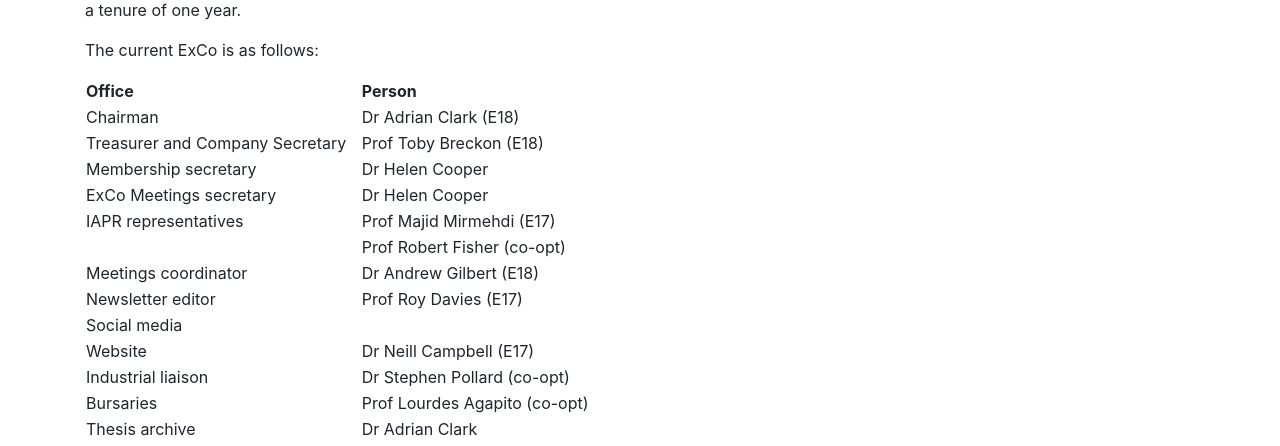
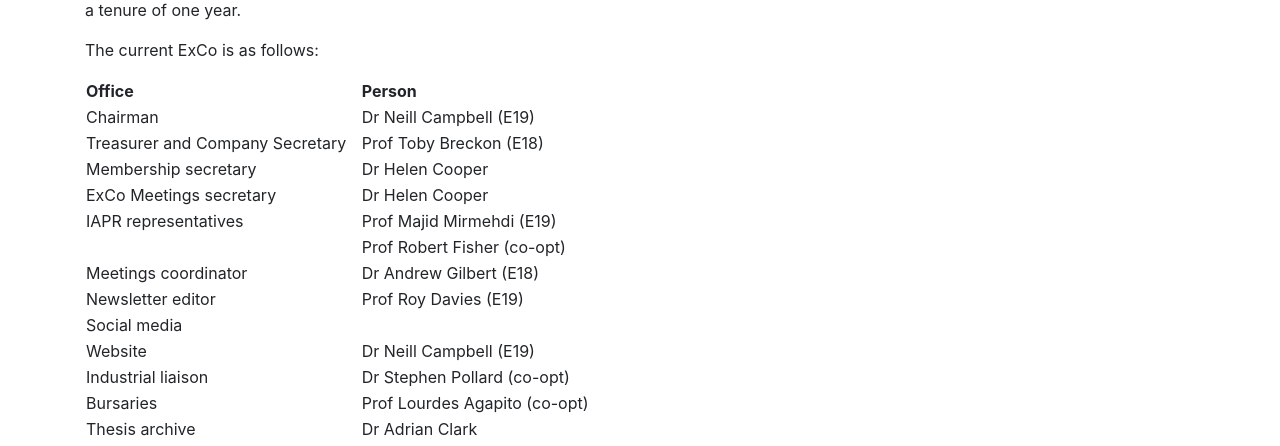
Before and after one commit to BritishMachineVisionAssociation/BMVC2021, a Jekyll site: the page built from information/committee.md, in a window 1280 px wide and 1241 px high. Shown: the part 311-757 px from the top of the window. Built offline with Jekyll 4.4.1, drawn with Linux system fonts in a browser that asks for light colours; nearby versions of some CDN libraries.

```diff
--- a/information/committee.md
+++ b/information/committee.md
@@ -17,16 +17,16 @@
 
 | Office | Person |
 |:-------|:-------|
-| Chairman | Dr Adrian Clark (E18) |
+| Chairman | Dr Neill Campbell (E19) |
 | Treasurer and Company Secretary&nbsp;&nbsp;&nbsp;| Prof Toby Breckon (E18) |
 | Membership secretary | Dr Helen Cooper |
 | ExCo Meetings secretary | Dr Helen Cooper |
-| IAPR representatives | Prof Majid Mirmehdi (E17) |
+| IAPR representatives | Prof Majid Mirmehdi (E19) |
 | | Prof Robert Fisher (co-opt) |
 | Meetings coordinator | Dr Andrew Gilbert (E18) |
-| Newsletter editor | Prof Roy Davies (E17) |
+| Newsletter editor | Prof Roy Davies (E19) |
 | Social media | |
-| Website | Dr Neill Campbell (E17) |
+| Website | Dr Neill Campbell (E19) |
 | Industrial liaison | Dr Stephen Pollard (co-opt) |
 | Bursaries | Prof Lourdes Agapito (co-opt) |
 | Thesis archive | Dr Adrian Clark |
```
Also changed, not shown: assets/images/events/bmvc2020.png.
